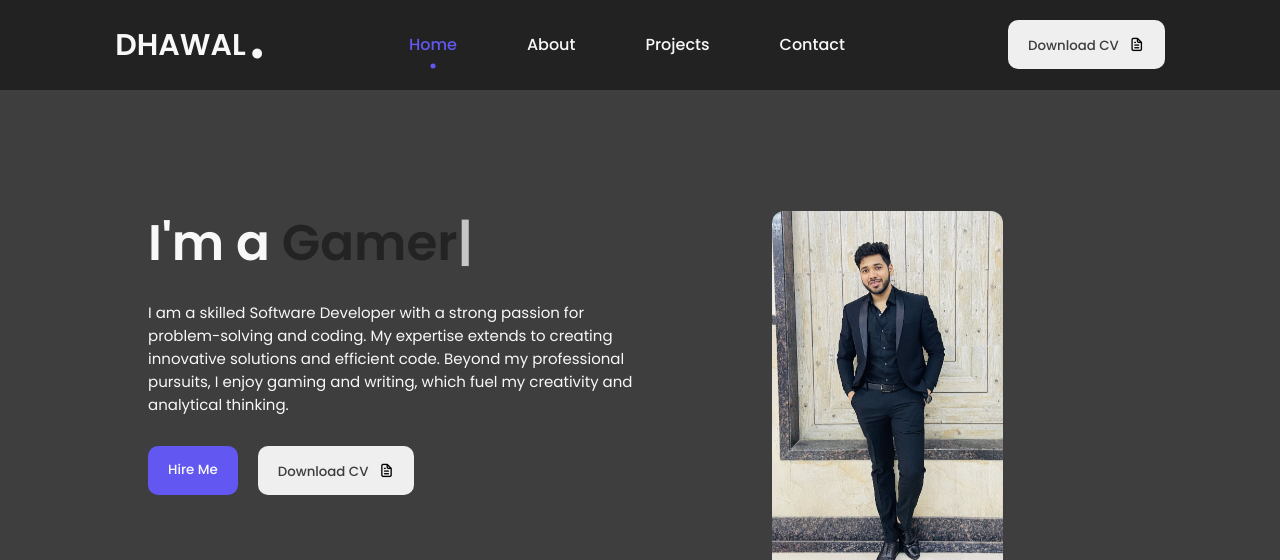
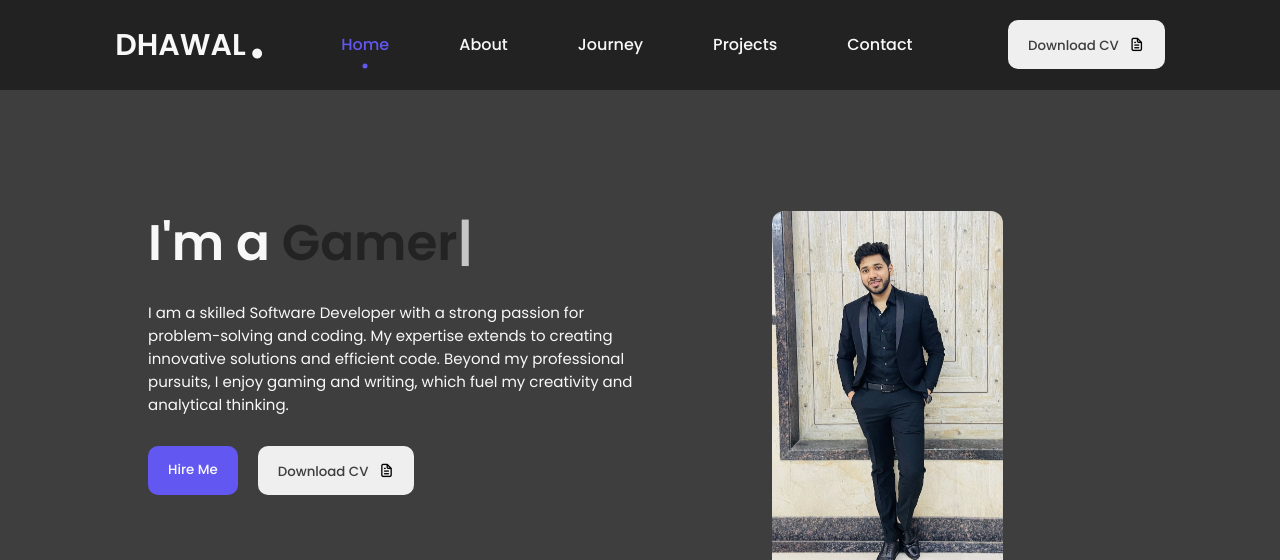
Before and after one commit to dhawalr40/portfolio_v2, a plain HTML site: page index.html in a window 1280 px wide. Shown: the top 560 px of the page. Drawn offline with nearby package versions, Linux system fonts and the light colour scheme.

Commit message:
added in menu

```diff
--- a/index.html
+++ b/index.html
@@ -28,6 +28,10 @@
                     </li>
                     <li class="nav_list">
                         <a href="#about" class="nav-link">About</a>
+                        <div class="circle"></div>
+                    </li>
+                    <li class="nav_list">
+                        <a href="#journey" class="nav-link">Journey</a>
                         <div class="circle"></div>
                     </li>
                     <li class="nav_list">
@@ -137,7 +141,7 @@
 
              <!-- -------------- RESUME SECTION ---------------- -->
 
-      <section id="resume" class="resume" style="justify-content: flex-end;">
+      <section id="journey" class="resume" style="justify-content: flex-end;">
 
             <div class="top-header">
                 <h1>Journey</h1>
```
